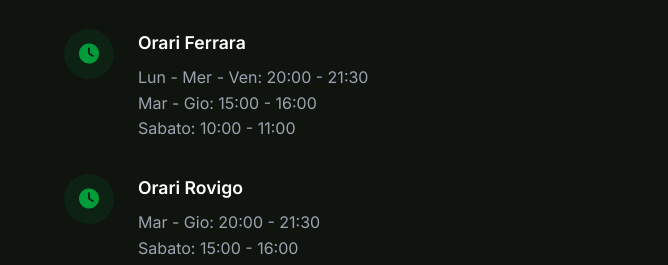
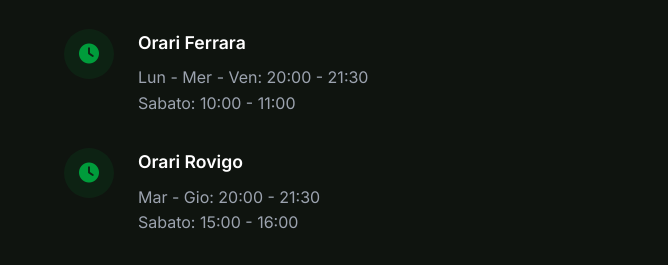
Before and after one commit to lorenzoregazzi2007-bit/DominvsBjj, a plain HTML site: page index.html in a window 1280 px wide. Shown: the part 6468-6733 px from the top of the page, 0-668 px from the left. Drawn offline with nearby package versions, Linux system fonts and the light colour scheme.

Commit message:
Rimosso orario martedi-giovedi da Ferrara

```diff
--- a/index.html
+++ b/index.html
@@ -395,7 +395,7 @@
                             <div class="icon-wrap"><i class="fas fa-clock"></i></div>
                             <div>
                                 <strong>Orari Ferrara</strong>
-                                <p>Lun - Mer - Ven: 20:00 - 21:30<br>Mar - Gio: 15:00 - 16:00<br>Sabato: 10:00 - 11:00</p>
+                                <p>Lun - Mer - Ven: 20:00 - 21:30<br>Sabato: 10:00 - 11:00</p>
                             </div>
                         </li>
                         <li>
```
